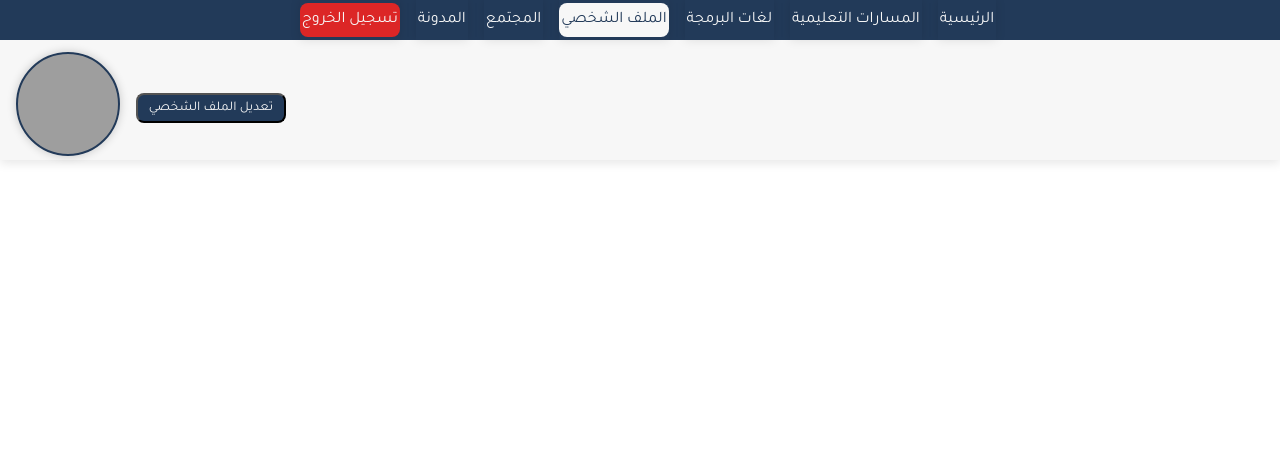
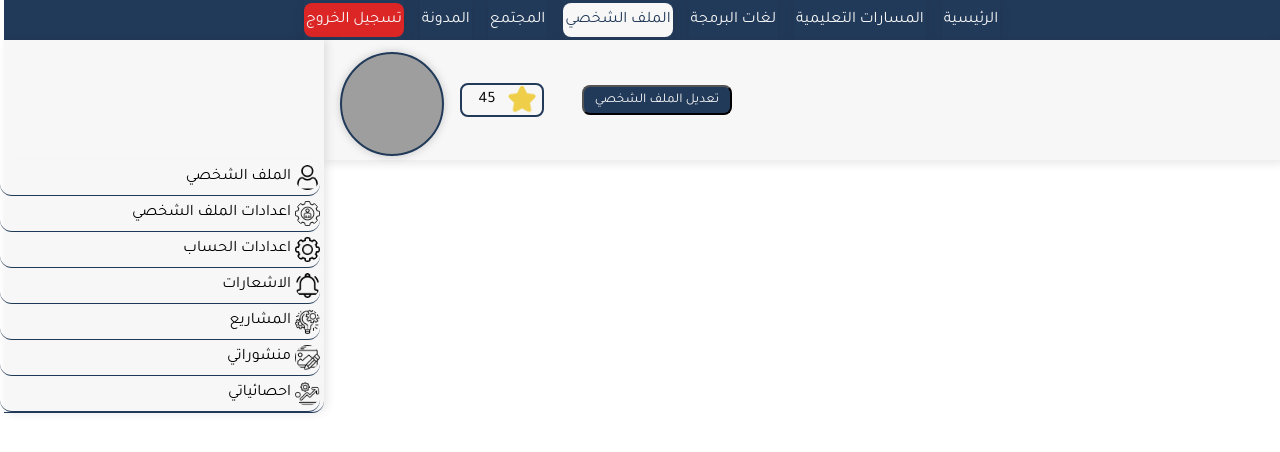
Before and after one commit to ElBaron23/Arab_developers_generation, a PHP site: page /profile.php in a window 1280 px wide. Shown: the top 452 px of the page. Run offline with PHP 8.4, Linux system fonts and the light colour scheme; a user stored in the database is signed in; grey boxes are pictures that could not be loaded.

Commit message:
add new change in profile file

```diff
--- a/profile.php
+++ b/profile.php
@@ -18,16 +18,57 @@
     $email = $_SESSION['data']->email;
 ?>
 <div class="container">
-    <div class="user_profile">
 
-        <div class="name">
-        <h1><?php echo  $firstname ." ". $lastname ?></h1>
-        <h4><?php  echo $email ?></h4>
-        <button type="submit" id="edit_profile">تعديل الملف الشخصي</button>
-        </div>
-        <div id="photo_profile">
-        </div>
+<?php
+include 'profile/_profile.php';
+?>
 
+
+
+
+    <div class="profile_nav">
+     <ul>
+        <li>
+    <img src="file/icons/profile/utilisateur.png" alt="">
+            الملف الشخصي
+
+        </li>
+        <li>
+            <img src="file/icons/profile/profil.png" alt="">
+        اعدادات الملف الشخصي
+
+        </li>
+        <li>
+        <img src="file/icons/profile/parametres.png" alt="">
+
+        اعدادات الحساب
+
+        </li>
+        <li>
+        <img src="file/icons/profile/notification.png" alt="">
+
+        الاشعارات
+
+        </li>
+        <li>
+        <img src="file/icons/profile/gestion-de-projet.png" alt="">
+
+        المشاريع
+
+        </li>
+        <li>
+        <img src="file/icons/profile/nouveau-poste.png" alt="">
+
+        منشوراتي
+
+        </li>
+        <li>
+        <img src="file/icons/profile/roue-dentee.png" alt="">
+
+        احصائياتي
+
+        </li>
+     </ul>
     </div>
 </div>
 
--- /dev/null
+++ b/profile/_profile.php
@@ -0,0 +1,20 @@
+<div id="profile">
+   <div class="user_profile">
+
+       <div class="name">
+       <h1><?php echo  $firstname ." ". $lastname ?></h1>
+       <h4><?php  echo $email ?></h4>
+
+       <div class="btn">
+       <button type="submit" id="edit_profile">تعديل الملف الشخصي</button>
+       <div class="follow">
+               <img src="file/icons/star.png" alt="">
+               <span>45</span>
+       </div>
+       </div>
+       </div>
+       <div id="photo_profile">
+       </div>
+
+   </div>
+</div>
--- a/style/css/profile.css
+++ b/style/css/profile.css
@@ -157,8 +157,48 @@ h2 {
 
 .container {
   width: 100%;
-  height: auto; }
-  .container .user_profile {
+  height: auto;
+  display: flex; }
+  .container .profile_nav {
+    padding-top: 120px;
+    border-radius: 0 0  12px 0;
+    width: 25%;
+    height: 100%;
+    background: #f7f7f7;
+    box-shadow: 3px 0 10px rgba(0, 0, 0, 0.1);
+    display: flex;
+    flex-direction: column; }
+    .container .profile_nav ul {
+      width: 100%;
+      list-style: none;
+      align-items: center;
+      display: flex;
+      flex-direction: column;
+      border-bottom: 1px solid #223A59;
+      border-radius: 0 0 12px 0; }
+      .container .profile_nav ul li {
+        border-radius: 12px;
+        height: 35px;
+        width: 100%;
+        margin-right: 8px;
+        display: flex;
+        align-items: center;
+        border-bottom: 1px solid #223A59;
+        transition: all .3s ease;
+        box-shadow: 3px 0px 10px rgba(0, 0, 0, 0.01); }
+        .container .profile_nav ul li img {
+          height: 25px;
+          margin-left: 4px;
+          border-radius: 50%; }
+        .container .profile_nav ul li:hover {
+          background: #223A59;
+          color: #f7f7f7; }
+          .container .profile_nav ul li:hover img {
+            background: #f7f7f7; }
+  .container #profile {
+    width: 75%;
+    height: 100%; }
+    .container #profile .user_profile {
       box-shadow: 0 3px 10px rgba(0, 0, 0, 0.1);
       align-items: center;
       justify-content: end;
@@ -166,7 +206,7 @@ h2 {
       width: 100%;
       height: 120px;
       background: #f7f7f7; }
-    .container .user_profile #photo_profile {
+      .container #profile .user_profile #photo_profile {
         border: 2px solid #223A59;
         width: 100px;
         height: 100px;
@@ -177,25 +217,48 @@ h2 {
         background-image: url(../../file/image/mypic.png);
         background-size: cover;
         box-shadow: 0 0 10px rgba(0, 0, 0, 0.2); }
-    .container .user_profile .name {
+      .container #profile .user_profile .name {
         display: flex;
         flex-direction: column;
         text-align: end; }
-      .container .user_profile .name h1 {
+        .container #profile .user_profile .name h1 {
           color: #223A59; }
-      .container .user_profile .name h4 {
+        .container #profile .user_profile .name h4 {
           color: #758BA5; }
-    .container .user_profile button {
+      .container #profile .user_profile .btn {
+        display: flex;
+        align-items: center;
+        justify-content: center;
+        justify-content: space-between;
+        height: 40px;
+        width: 300px; }
+        .container #profile .user_profile .btn .follow {
+          width: 80px;
+          display: flex;
+          height: 30px;
+          align-items: center;
+          justify-content: center;
+          border: 2px solid #223A59;
+          border-radius: 8px;
+          cursor: pointer; }
+          .container #profile .user_profile .btn .follow img {
+            height: 30px; }
+          .container #profile .user_profile .btn .follow span {
+            width: 50%;
+            height: 100%;
+            display: flex;
+            align-items: center;
+            justify-content: center; }
+        .container #profile .user_profile .btn button {
           width: 150px;
           height: 30px;
           background: #223A59;
           border-radius: 2px solid #f7f7f7;
           border-radius: 8px;
           color: #f7f7f7;
-      margin-top: 16px;
           margin-right: 28px;
           transition: all .3s ease; }
-      .container .user_profile button:hover {
+          .container #profile .user_profile .btn button:hover {
             border: 2px solid #223A59;
             background: #f7f7f7;
             color: #223A59; }
--- a/style/sass/profile.scss
+++ b/style/sass/profile.scss
@@ -9,6 +9,55 @@
 .container{
     width: 100%;
     height: auto;
+    display: flex;
+    .profile_nav{
+        padding-top: 120px;
+        border-radius:0 0  12px 0;
+        width: 25%;
+        height: 100%;
+        background: $lightColor;
+        box-shadow: 3px 0 10px rgba($color: #000000, $alpha: 0.1);
+        display: flex;
+        flex-direction: column;
+        ul{
+            width: 100%;
+            list-style: none;
+            align-items: center;
+            display: flex;
+            flex-direction: column;
+            border-bottom: 1px solid $mainColor;
+border-radius: 0 0 12px 0;
+            li{
+                img{
+                    height: 25px;
+                    margin-left: 4px;
+                    border-radius: 50%;
+
+                }
+                border-radius:  12px;
+                height: 35px;
+                width: 100%;
+                margin-right: 8px;
+                display: flex;
+                align-items: center;
+                // justify-content: center;
+                border-bottom: 1px solid $mainColor;
+                transition: all .3s ease;
+                box-shadow: 3px 0px 10px rgba($color: #000000, $alpha: 0.01);
+                &:hover{
+                    background: $mainColor;
+                    color: $lightColor;
+                    img{
+                        background: $lightColor;
+                    }
+                }
+            }
+        }
+    }
+
+#profile{
+    width: 75%;
+    height: 100%;
     .user_profile{
         box-shadow:  0 3px 10px rgba($color: #000000, $alpha: 0.1);
         align-items: center;
@@ -40,7 +89,34 @@
               color: $lightColor3;
             }
         }
+        .btn{
+            display: flex;
+            align-items: center;
+            justify-content: center;
+            justify-content: space-between;
+            height: 40px;
+            width: 300px;
+            .follow{
+                width:80px;
+                display: flex;
+                height: 30px;
+                align-items: center;
+                justify-content: center;
+                border: 2px solid $mainColor;
+                border-radius: 8px;
+                cursor: pointer;
+                img{
+                    height: 30px;
+                }
+                span{
+                    width: 50%;
+                    height: 100%;
+                    display: flex;
+                    align-items: center;
+                    justify-content: center;
+                }
 
+            }
             button{
                 width: 150px;
                 height: 30px;
@@ -48,7 +124,6 @@
                 border-radius: 2px solid $lightColor;
                 border-radius: 8px;
                 color: $lightColor;
-            margin-top: 16px;
                 margin-right: 28px;
                 transition: all .3s ease;
                 &:hover{
@@ -58,4 +133,9 @@
                 }
             }
         }
+
     }
+}
+
+
+}
```
Also changed, not shown: file/icons/etoile.png (added), file/icons/profile/gestion-de-projet.png (added), file/icons/profile/notification.png (added), file/icons/profile/nouveau-poste.png (added), file/icons/profile/parametres.png (added), file/icons/profile/profil.png (added), file/icons/profile/roue-dentee.png (added), file/icons/profile/utilisateur.png (added), file/icons/star.png (added), 1 other file. Lines whose indentation alone changed are shown as unchanged.
